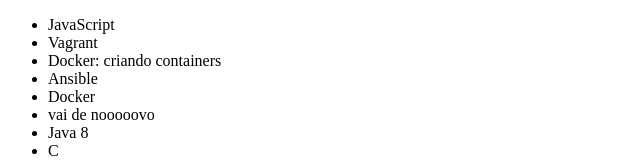
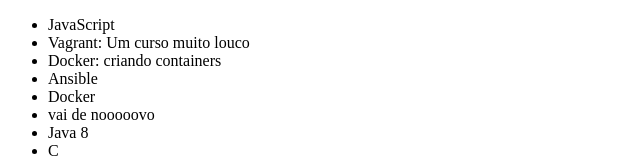
Before and after one commit to Phaelipticus/teste-git, a plain HTML site: page index.html in a window 1280 px wide. Shown: the top 160 px of the page, without its empty margins (0-640 px from the left). Drawn offline with Linux system fonts and the light colour scheme.

Commit message:
Atualizando curso Vagrant

```diff
--- a/index.html
+++ b/index.html
@@ -7,7 +7,7 @@
 <body>
     <ul>
         <li>JavaScript</li>
-        <li>Vagrant</li>
+        <li>Vagrant: Um curso muito louco</li>
         <li>Docker: criando containers</li>
         <li>Ansible</li>
         <li>Docker</li>
```
